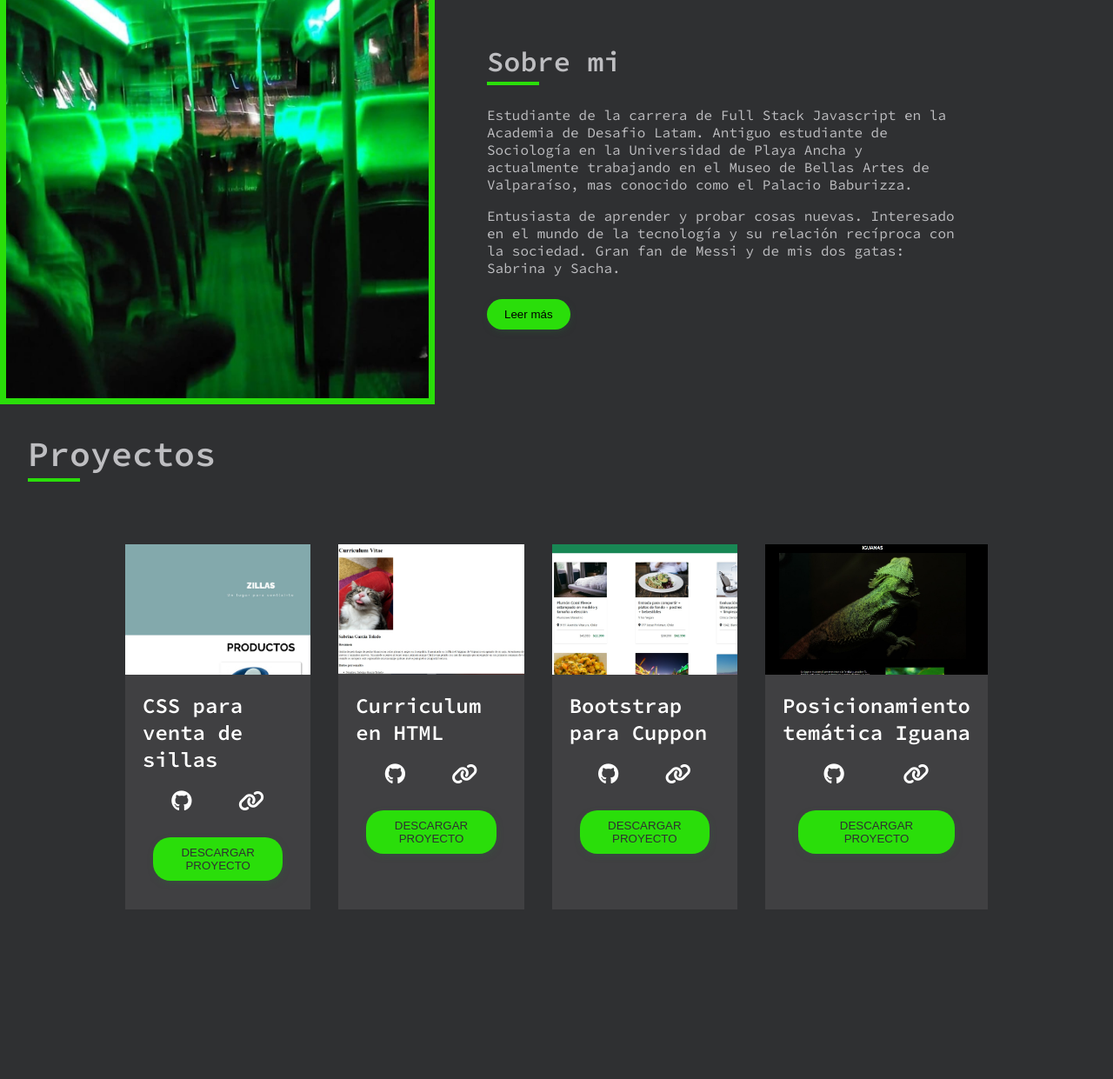
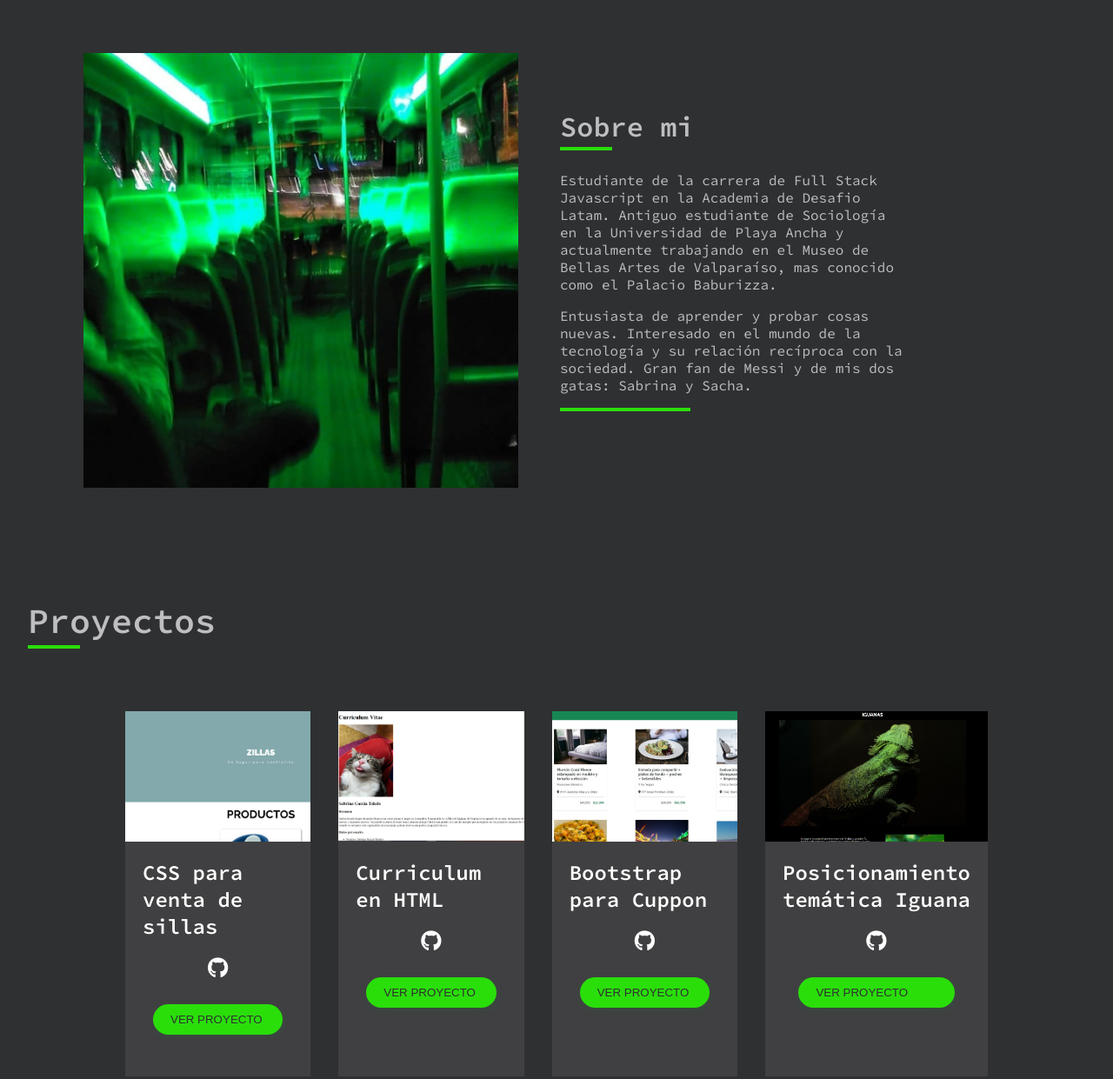
Before and after one commit to fran-dene/SebastianGarciaGuerrero.github.io, a plain HTML site: page index.html in a window 1280 px wide. Shown: the part 835-2076 px from the top of the page at 87% size. Drawn offline with Linux system fonts and the light colour scheme.

Commit message:
posicionamiento arreglado

```diff
--- a/css/styles.css
+++ b/css/styles.css
@@ -25,6 +25,9 @@ body {
   padding: 2em;
 }
 
+html {
+  scroll-behavior: smooth;
+}
 .brand {
   margin-top: -7px;
 }
@@ -92,8 +95,8 @@ span{
 }
 
 .main img{
-  width: 400px;
-  height: 400px;
+  width: 500px;
+  height: 500px;
   border: 7px solid #2ade0a;
 }
 
@@ -102,13 +105,13 @@ span{
   grid-template-columns: repeat(10, 1fr);
   width: 100vw;
   align-items: center;
+  padding: 6em;
 }
 
 .about img {
   width: 500px;
   height: 500px;
   grid-column: 1/5;
-  border: 7px solid #2ade0a;
 }
 
 .about-info {
@@ -121,11 +124,19 @@ span{
   color: #bebec1;
 }
 
-.divider{
+.divider {
   height: 4px;
   width: 60px;
   background-color: #2ade0a;
   margin-top: 3px;
+  margin-bottom: 1.5em;
+}
+
+.dividerdos {
+  height: 4px;
+  width: 150px;
+  background-color: #2ade0a;
+  margin-top: 6px;
   margin-bottom: 1.5em;
 }
 
@@ -224,6 +235,7 @@ span{
   text-decoration: none;
   color: #2f3032;
   text-transform: uppercase;
+  align-items: center;
 }
 
 .card .proyect-details-content {
@@ -236,6 +248,7 @@ span{
 
 .contact-section {
   background-color: #2f3032;
+  padding: 2em;
 }
 
 .contact-form {
@@ -311,7 +324,6 @@ span{
   width: 100vw;
   height: 200px;
   background-color: #2ade0a;
-  padding-top: 1em;
 }
 
 .footer-content h2 {
--- a/index.html
+++ b/index.html
@@ -47,9 +47,7 @@
       <div class="divider"></div>
       <p>Estudiante de la carrera de Full Stack Javascript en la Academia de Desafio Latam. Antiguo estudiante de Sociología en la Universidad de Playa Ancha y actualmente trabajando en el Museo de Bellas Artes de Valparaíso, mas conocido como el Palacio Baburizza.</p>
       <p>Entusiasta de aprender y probar cosas nuevas. Interesado en el mundo de la tecnología y su relación recíproca con la sociedad. Gran fan de Messi y de mis dos gatas: Sabrina y Sacha.</p>
-      <a href="https://es.wikipedia.org/wiki/Lionel_Messi" target="_blank">
-        <button class="download-cv">Leer más</button>
-      </a>
+      <div class="dividerdos"></div>
     </div>
   </div>
 
@@ -70,14 +68,11 @@
           <a href="https://github.com/zvztn/proyectozilla" target="_blank">
             <i class="fa-brands fa-github"></i>
           </a>
-          <a href="./proyectos/desafiodos/index.html" target="_blank">
-            <i class="fa-solid fa-link"></i>
-          </a>
         </div>
         <div class="proyect-details-content">
           <button class="proyect-details download-cv">
-            <a href="">
-              Descargar Proyecto
+            <a href="./proyectos/desafiodos/index.html" target="_blank">
+              Ver proyecto
             </a>
           </button>
         </div>
@@ -92,14 +87,11 @@
           <a href="https://github.com/zvztn/primercv" target="_blank">
             <i class="fa-brands fa-github"></i>
           </a>
-          <a href="./proyectos/curriculumsabrina/index.html" target="_blank">
-            <i class="fa-solid fa-link"></i>
-          </a>
         </div>
         <div class="proyect-details-content">
           <button class="proyect-details download-cv">
-            <a href="">
-              Descargar Proyecto
+            <a href="./proyectos/curriculumsabrina/index.html" target="_blank">
+              Ver proyecto
             </a>
           </button>
         </div>
@@ -114,14 +106,11 @@
           <a href="https://github.com/zvztn/bootstrap" target="_blank">
             <i class="fa-brands fa-github"></i>
           </a>
-          <a href="./proyectos/desafiobootstrap/index.html" target="_blank">
-            <i class="fa-solid fa-link"></i>
-          </a>
         </div>
         <div class="proyect-details-content">
           <button class="proyect-details download-cv">
-            <a href="">
-              Descargar Proyecto
+            <a href="./proyectos/desafiobootstrap/index.html" target="_blank">
+              Ver proyecto
             </a>
           </button>
         </div>
@@ -136,14 +125,11 @@
           <a href="https://github.com/zvztn/iguana" target="_blank">
             <i class="fa-brands fa-github"></i>
           </a>
-          <a href="./proyectos/DesafioIguanaPage/index.html" target="_blank">
-            <i class="fa-solid fa-link"></i>
-          </a>
         </div>
         <div class="proyect-details-content">
           <button class="proyect-details download-cv">
-            <a href="">
-              Descargar Proyecto
+            <a href="./proyectos/DesafioIguanaPage/index.html" target="_blank">
+              Ver proyecto
             </a>
           </button>
         </div>
```
